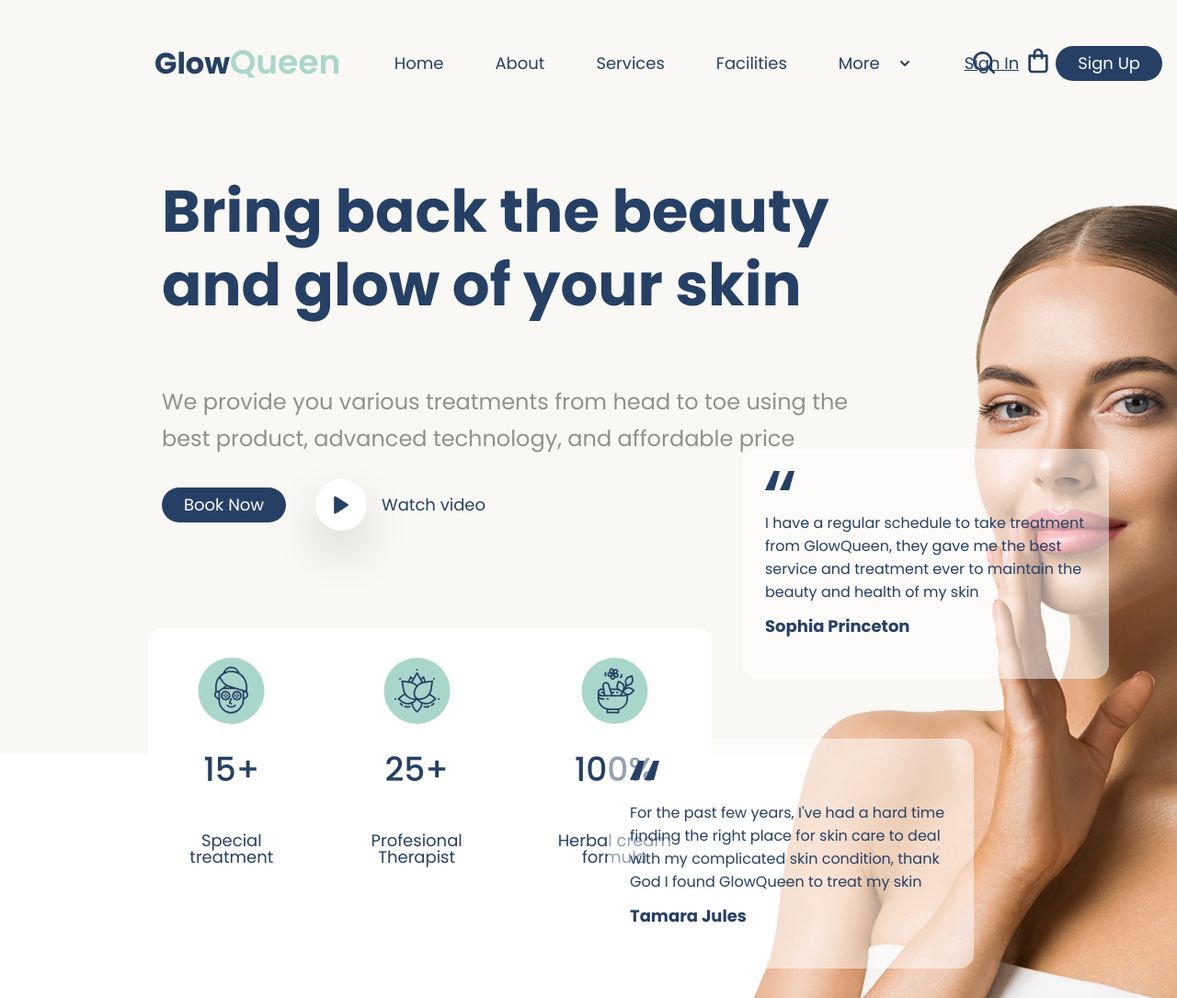
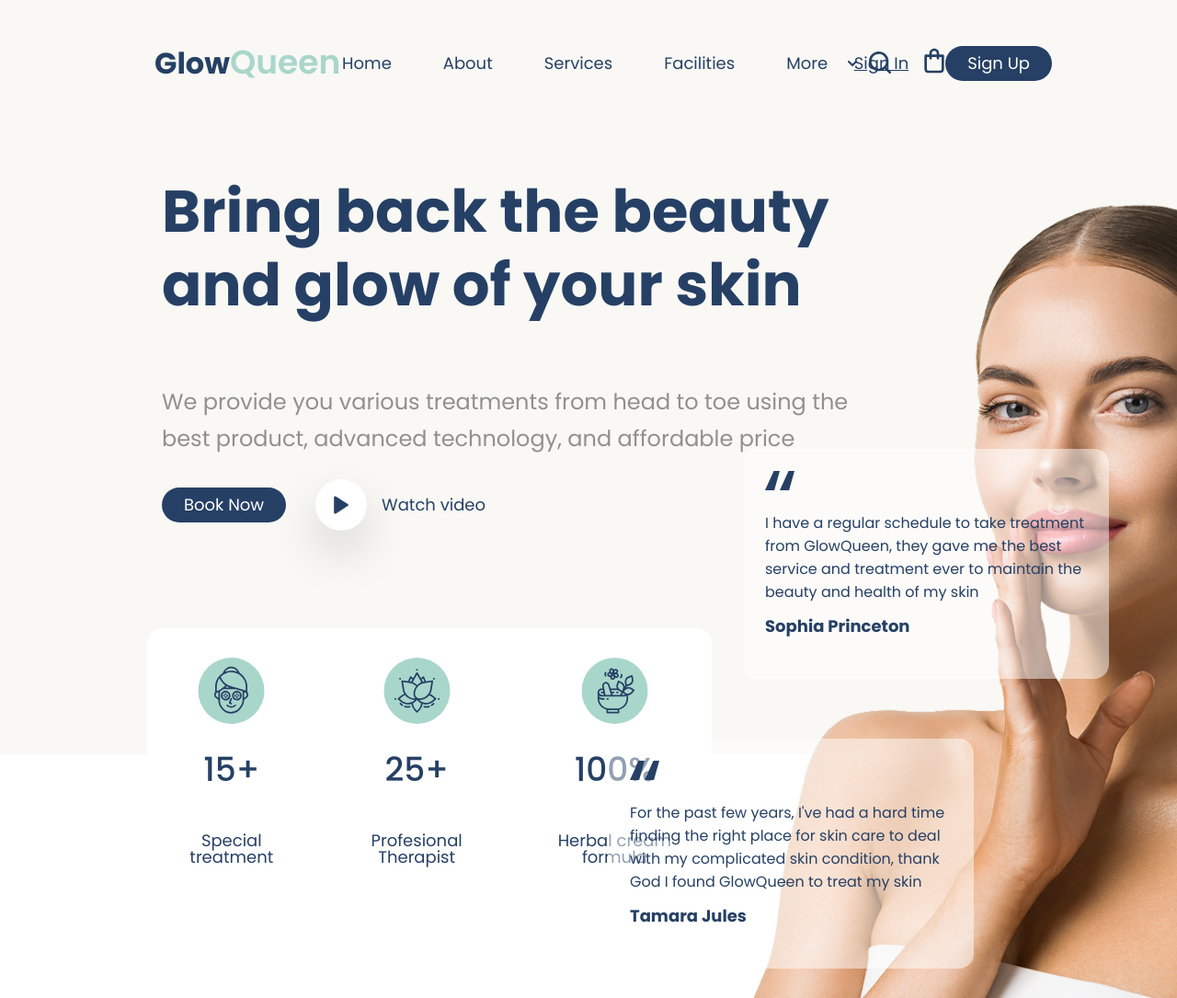
Before and after one commit to balili92/proyecto1_spabeauty, a website built with Vite: page index.html in a window 1280 px wide. Shown: the top 1085 px of the page at 92% size. Built offline with nearby package versions, Linux system fonts and the light colour scheme.

Commit message:
modificando margen signin

```diff
--- a/src/styles/main.scss
+++ b/src/styles/main.scss
@@ -59,7 +59,7 @@ body {
   div.sign {
     display: flex;
     gap: 40px;
-    margin-left: -50px;
+    margin-right: 120px;
     a:first-child {
       padding: 10px 0;
       text-decoration: underline;
```
